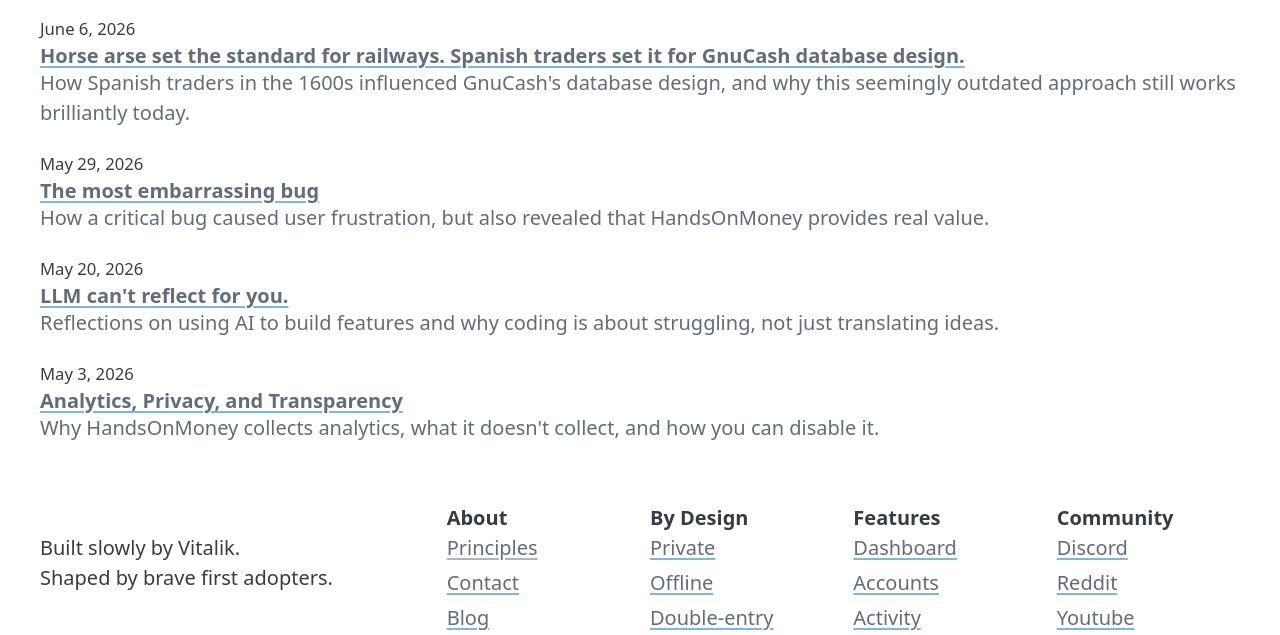
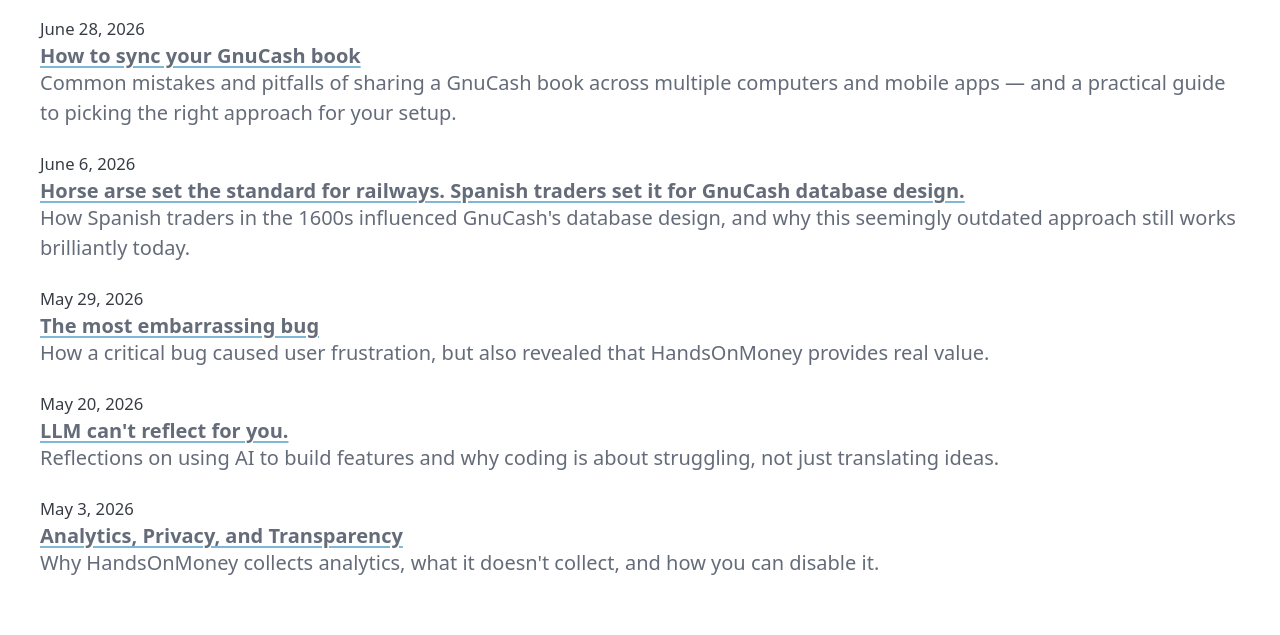
Before and after one commit to HandsOnMoney/website, a plain HTML site: page blog/index.html in a window 1280 px wide. Shown: the part 142-777 px from the top of the page. Drawn offline with nearby package versions, Linux system fonts and the light colour scheme.

Commit message:
blog: update index

```diff
--- a/blog/index.html
+++ b/blog/index.html
@@ -37,6 +37,13 @@
         <h1>Blog</h1>
 
         <div>
+            <hgroup>
+                <small>June 28, 2026</small>
+                <h6>
+                    <a href="2026-06-28-how-to-sync/">How to sync your GnuCash book</a>
+                </h6>
+                <p>Common mistakes and pitfalls of sharing a GnuCash book across multiple computers and mobile apps — and a practical guide to picking the right approach for your setup.</p>
+            </hgroup>
             <hgroup>
                 <small style="text-align: right;">June 6, 2026</small>
                 <h6>
```
